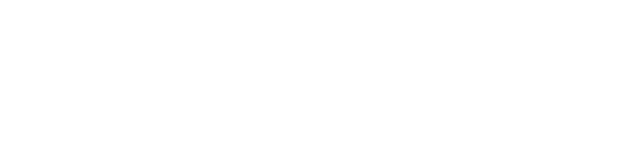
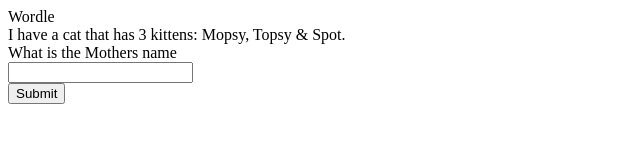
Before and after one commit to HowyouDern/DernsWordle, a website: page index.html in a window 1280 px wide. Shown: the whole page, without its empty margins (0-640 px from the left). Drawn offline with Linux system fonts and the light colour scheme.

Commit message:
Wordlecatriddle

```diff
--- a/index.html
+++ b/index.html
@@ -1 +1,26 @@
-<div></div>
+<div>Wordle</div>
+<div>I have a cat that has 3 kittens: Mopsy, Topsy & Spot.</div>
+<div>What is the Mothers name</div>
+<div><input type="text" id="user-guess" /></div>
+<div>
+  <button onclick="handleclick()">
+    Submit
+  </button>
+</div>
+<div id="results"></div>
+<script>
+  function handleclick() {
+    let word = "What";
+    console.log(word);
+
+    let resultsElem = document.getElementById("results");
+    resultsElem.innerHTML = word;
+
+    let userGuess = document.getElementById("user-guess").value;
+
+    console.log("data", userGuess, word, word === userGuess);
+    if (word == userGuess) {
+      console.log("Purrrrfect choice");
+    }
+  }
+</script>
```
